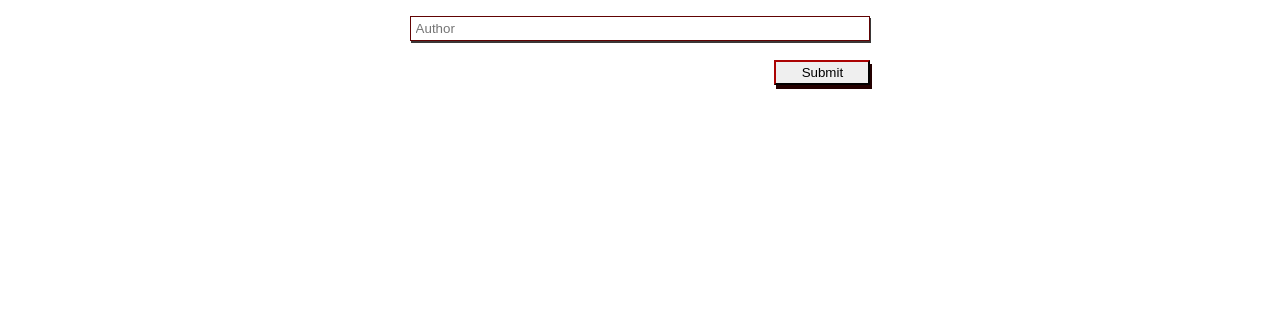
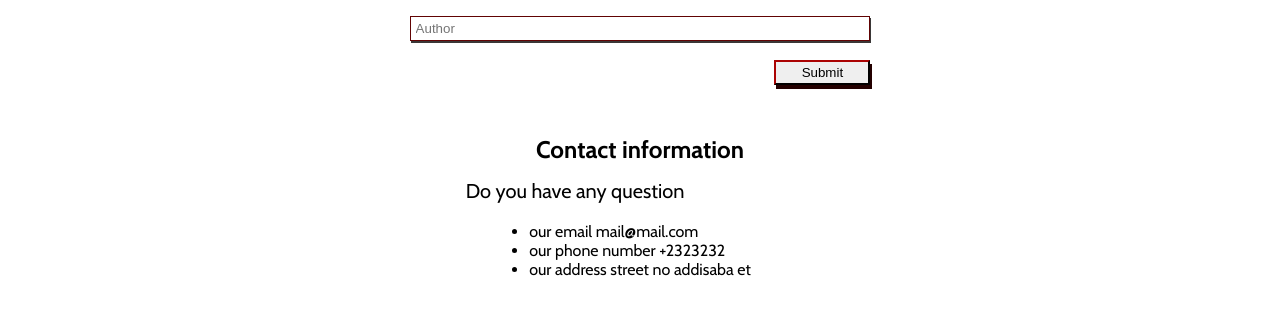
Before and after one commit to yaredtekle022/awsome-books, a website with bundled scripts: page index.html in a window 1280 px wide. Shown: the part 373-688 px from the top of the page. Built offline with nearby package versions, Linux system fonts and the light colour scheme; a web font is replaced by a local one.

Commit message:
style index file

```diff
--- a/index.html
+++ b/index.html
@@ -37,8 +37,21 @@
             <input type="text" id="author" placeholder="Author" required></br>
             <div id=submit>
                 <button id="submit" type="submit">Submit</button>
+
             </div>
+
         </form>
+        <section class="contact">
+            <h1>Contact information</h1>
+            <p>Do you have any question</p>
+            <br>
+            <ul>
+                <li>our email mail@mail.com</li>
+                <li>our phone number +2323232</li>
+                <li>our address street no addisaba et</li>
+            </ul>
+        </section>
+
         <script type="module" src="script.js"></script>
 
 
--- a/style.css
+++ b/style.css
@@ -90,3 +90,15 @@ tr:nth-child(even) {
 #submit:hover {
   cursor: pointer;
 }
+
+.contact {
+  display: flex;
+  flex-direction: column;
+  align-items: center;
+  margin-bottom: 20px;
+}
+
+.contact p {
+  margin-right: 130px;
+  font-size: 20px;
+}
```
